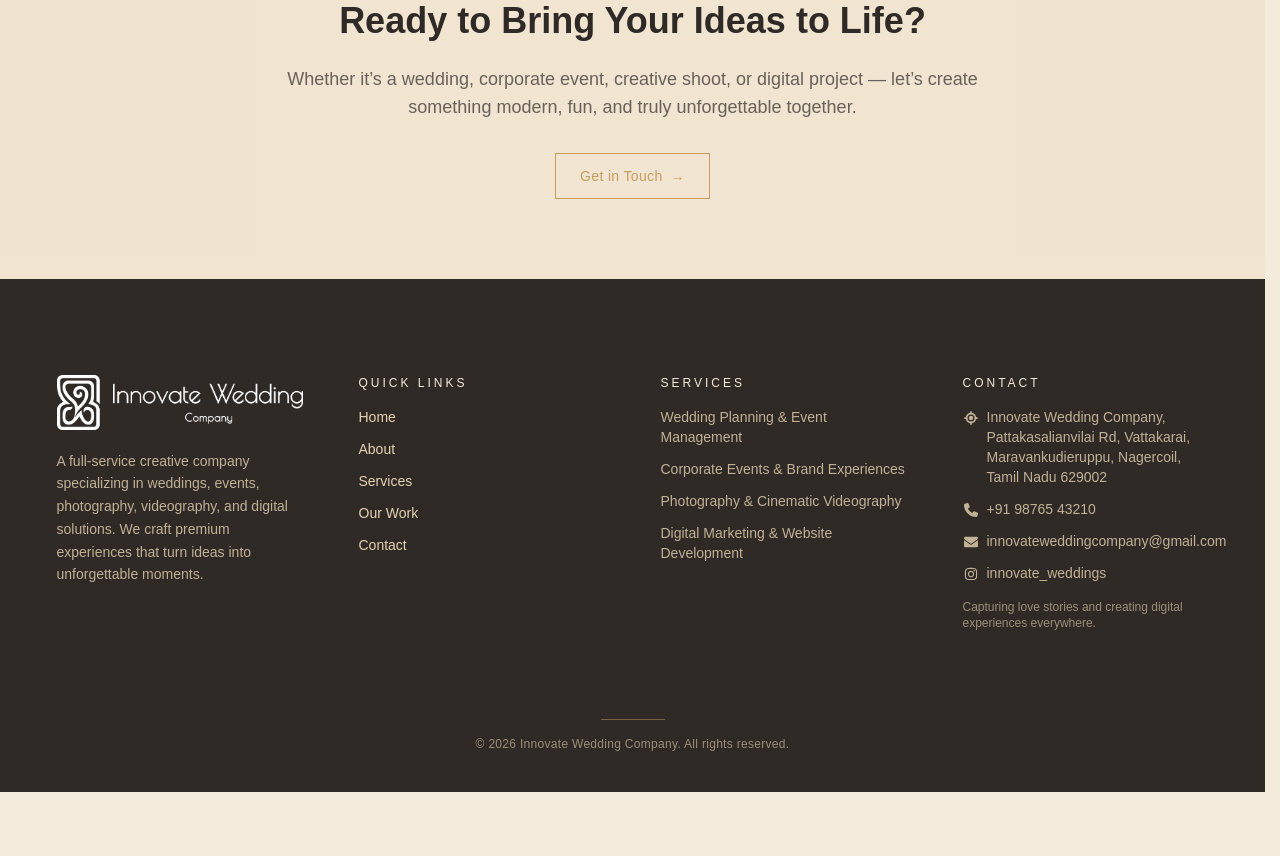
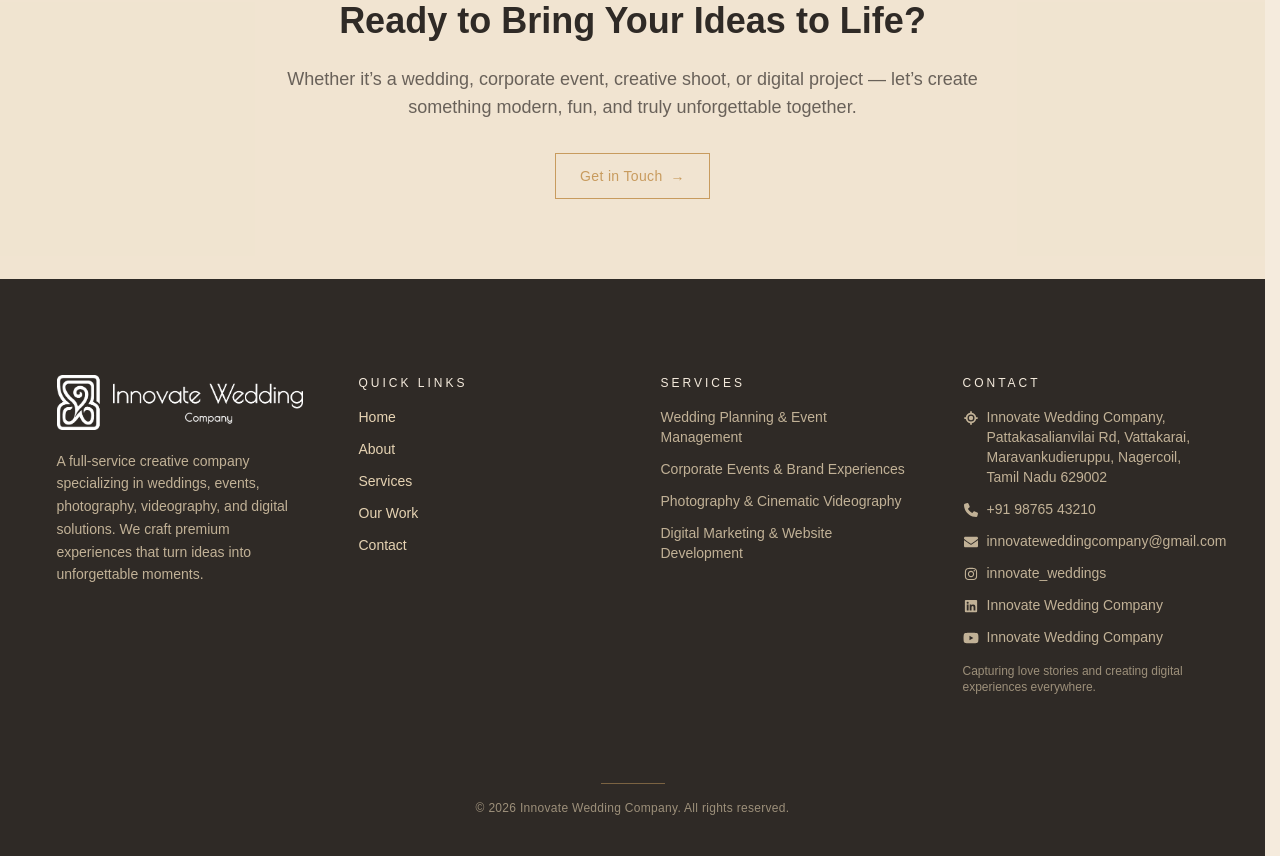
Before and after one commit to mafisinvitehub/Innovate-Wedding-Company, a Next.js app: page /services in a window 1280 px wide. Shown: the part 4825-5681 px from the top of the page. Before the commit the page ends 5617 px from the top, so only its background shows below. Built offline with nearby package versions, Linux system fonts and the light colour scheme.

Commit message:
ADDED LINKEDIN & YOUTUBE AT THE FOOTER

```diff
--- a/app/components/Footer.tsx
+++ b/app/components/Footer.tsx
@@ -1,6 +1,13 @@
 import Image from "next/image"
 import Link from "next/link"
-import { FaInstagram, FaYoutube, FaFacebook, FaEnvelope } from "react-icons/fa"
+import {
+    FaInstagram,
+    FaYoutube,
+    FaFacebook,
+    FaEnvelope,
+    FaLinkedin
+} from "react-icons/fa"
+
 import { FaLocationCrosshairs, FaPhone } from "react-icons/fa6"
 
 const Footer = () => {
@@ -127,6 +134,31 @@ const Footer = () => {
                                     innovate_weddings
                                 </a>
                             </li>
+
+                            <li className="flex gap-2 items-start">
+                                <FaLinkedin className="min-w-[1rem] mt-1" />
+                                <a
+                                    href="https://www.linkedin.com/company/innovate-wedding-company/"
+                                    target="_blank"
+                                    rel="noopener noreferrer"
+                                    className="hover:text-primary transition"
+                                >
+                                    Innovate Wedding Company
+                                </a>
+                            </li>
+
+                            <li className="flex gap-2 items-start">
+                                <FaYoutube className="min-w-[1rem] mt-1" />
+                                <a
+                                    href="https://www.youtube.com/@InnovateWeddingCompany"
+                                    target="_blank"
+                                    rel="noopener noreferrer"
+                                    className="hover:text-primary transition"
+                                >
+                                    Innovate Wedding Company
+                                </a>
+                            </li>
+
                         </ul>
 
                         <p className="mt-4 text-xs text-secondary/60">
--- a/app/contact/component/ContactPage.tsx
+++ b/app/contact/component/ContactPage.tsx
@@ -129,7 +129,7 @@ const ContactPage: React.FC<Props> = ({ data }) => {
             {/* FOUNDER IMAGE */}
             <div className="md:w-[35%] lg:w-[32%] h-[450px]">
                 <img
-                    src="/Founder.PNG"
+                    src="/Founder.JPG"
                     alt="Mohammed Faizal Sulaiman"
                     className="w-full h-full object-cover object-center"
                 />
--- a/app/services/components/ServicesDetailedSection.tsx
+++ b/app/services/components/ServicesDetailedSection.tsx
@@ -100,7 +100,7 @@ const ServicesDetailedSection = () => {
 
                                 <ul className="mt-3 text-sm text-foreground/60 space-y-1">
                                     {service.points.map((point: string, i: number) => (
-                                        <li className="flex items-start gap-2">
+                                        <li key={i} className="flex items-start gap-2">
                                             <span className="text-primary">✔</span>
                                             <span>{point}</span>
                                         </li>
```
Also changed, not shown: public/Founder.jpg.webp (deleted), public/founder.jpg.
